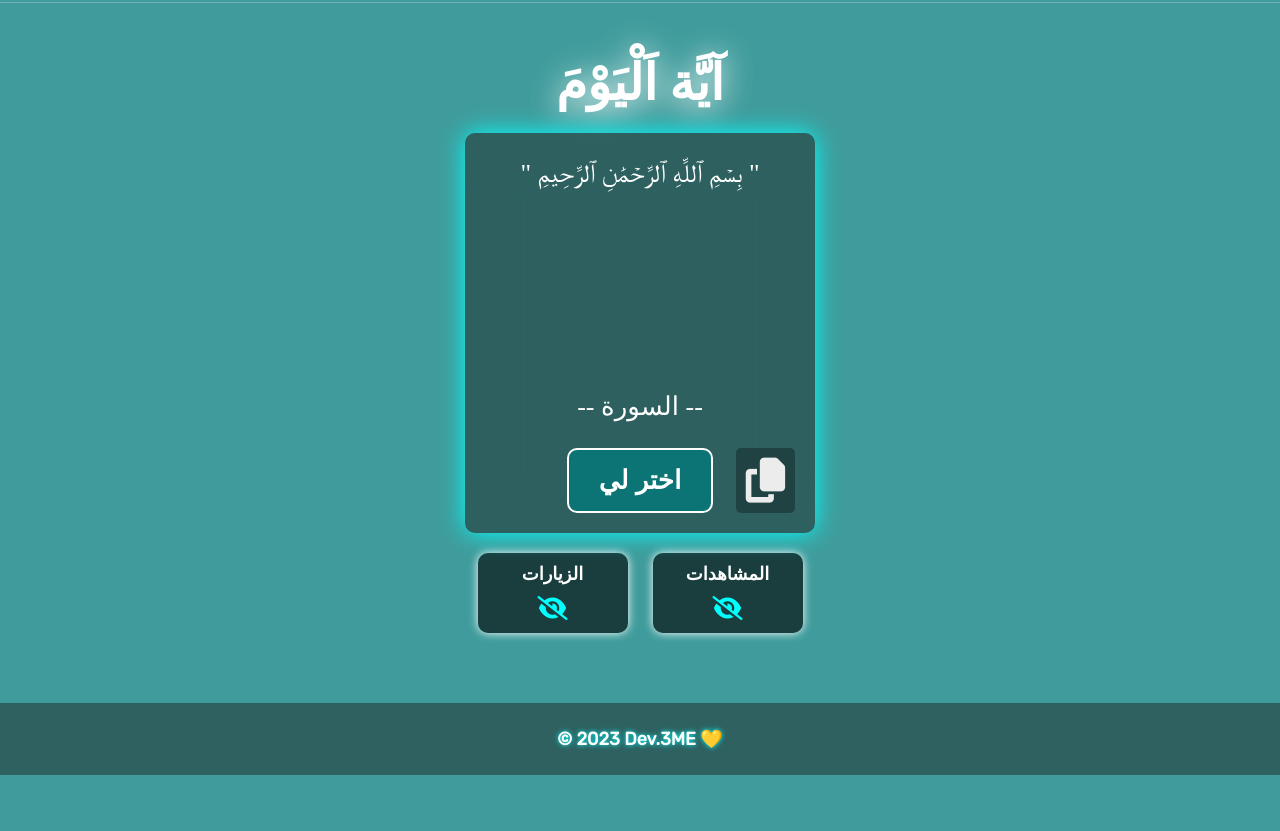
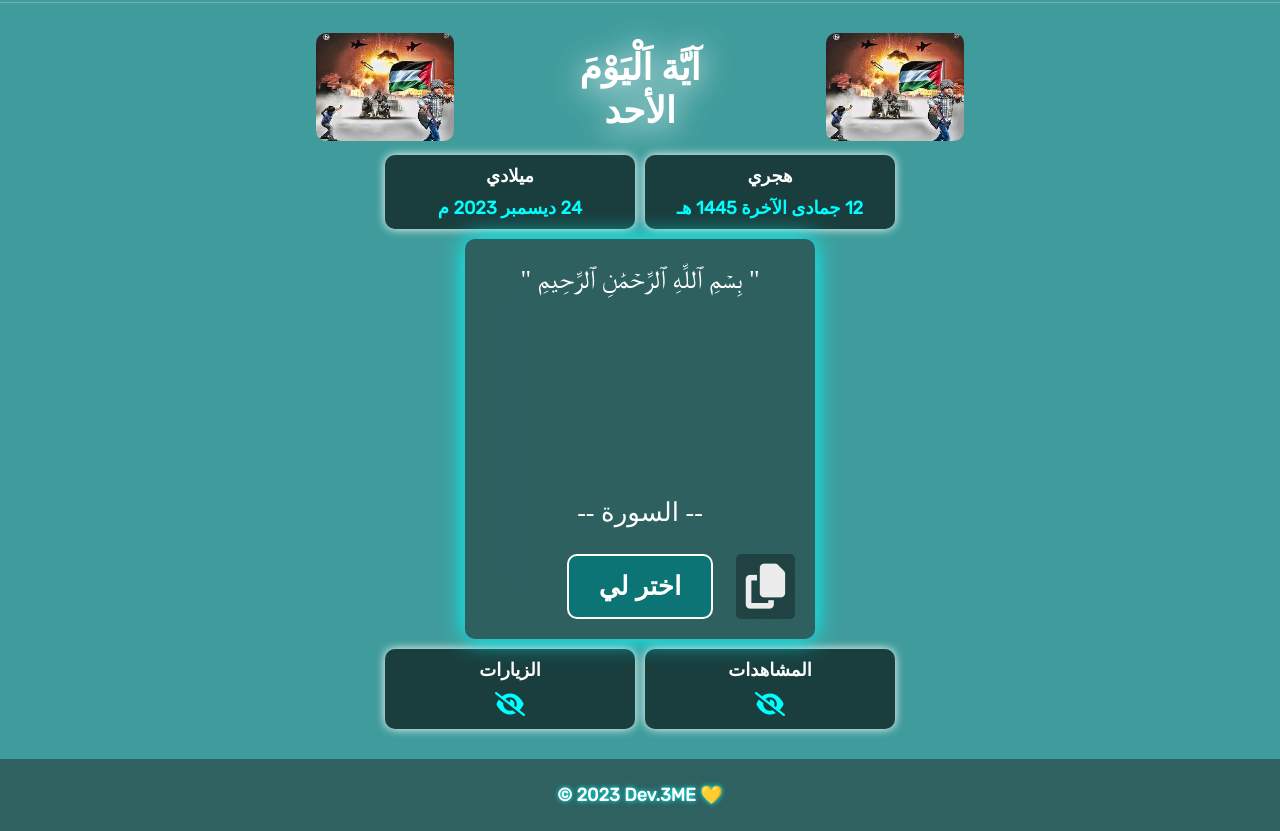
Before and after one commit to Dev-Abdalla-Magdy/Aytu_Alyum, a plain HTML site: page index.html in a window 1280 px wide. Shown: the part 58-889 px from the top of the page. Before the commit the page ends 833 px from the top, so only its background shows below. Drawn offline with nearby package versions, Linux system fonts and the light colour scheme.

Commit message:
Add New Features Date & Images & Update Information

```diff
--- a/assets/css/style.css
+++ b/assets/css/style.css
@@ -9,7 +9,7 @@
 body {
   background: rgba(0, 123, 123, 0.75);
   height: 100vh;
-  width: 100vw;
+  width: 100%;
   font-family: "Rubik", sans-serif;
 }
 .hide {
@@ -24,16 +24,17 @@ body {
   justify-content: space-between;
   text-align: center;
   position: relative;
-  gap: 20px;
 }
 @media (min-width: 768px) {
   .app {
-    gap: 50px;
+    gap: 20px;
   }
 }
 /* ========== Header Section ========== */
 .header-section {
   width: 100%;
+  border-bottom: 1px solid #dddddd50;
+  margin-bottom: 10px;
 }
 .header-section .contact {
   display: flex;
@@ -41,7 +42,6 @@ body {
   justify-content: space-between;
   width: 100%;
   padding: 10px 20px;
-  border-bottom: 1px solid #dddddd50;
 }
 #whatsapp,
 #info {
@@ -77,7 +77,7 @@ body {
 }
 .info-box {
   width: 350px;
-  height: 400px;
+  min-height: 400px;
   display: flex;
   flex-direction: column;
   align-items: center;
@@ -126,11 +126,30 @@ body {
 }
 /* ========== Header Section ========== */
 /* ========== Body Section ========== */
+.body-section {
+  width: 100%;
+  display: flex;
+  flex-direction: column;
+  align-items: center;
+  justify-content: space-between;
+  gap: 10px;
+}
+.title-content {
+  display: flex;
+  align-items: center;
+  justify-content: space-between;
+  padding: 0 20px;
+  gap: 10px;
+}
 .title {
-  font-size: 50px;
+  font-size: 36px;
   color: #fff;
   filter: drop-shadow(0px 5px 15px #fff);
-  margin-bottom: 20px;
+  width: 100%;
+}
+.img img {
+  max-width: 100%;
+  border-radius: 10px;
 }
 .body-content {
   display: flex;
@@ -207,14 +226,24 @@ body {
 }
 /* ========== Body Section ========== */
 /* ========== Visitors Section ========== */
-.visits-container {
+.visits-container,
+.date-container {
   display: flex;
-  align-items: center;
-  justify-content: space-around;
   width: 100%;
-  padding: 20px 0;
+  padding: 0 20px;
+  gap: 10px;
+  width: 100%;
+  justify-content: space-between;
 }
-.visits-container .content {
+@media (min-width: 540px) {
+  .visits-container,
+  .date-container {
+    justify-content: center;
+    flex-direction: row;
+  }
+}
+.visits-container .content,
+.date-container .content {
   padding: 10px;
   background: #00000099;
   border-radius: 10px;
@@ -222,17 +251,33 @@ body {
   color: #fff;
   display: flex;
   align-items: center;
-  justify-content: center;
+  justify-content: space-around;
   flex-direction: column;
   gap: 10px;
-  width: 150px;
+  width: 9rem;
 }
-.visits-container .content h4 {
+@media (min-width: 540px) {
+  .visits-container .content,
+  .date-container .content {
+    width: 250px;
+  }
+}
+.date-container .content {
+  justify-content: normal;
+}
+.visits-container .content h4,
+.date-container .content h4 {
   font-size: 18px;
 }
-.visits-container .content span {
+.visits-container .content span,
+.day-container .content span {
   font-size: 24px;
   font-weight: bold;
+  color: #00ffff;
+}
+.date-container .content span {
+  font-weight: bold;
+  font-size: 18px;
   color: #00ffff;
 }
 /* ========== Visitors Section ========== */
@@ -249,5 +294,6 @@ body {
   color: #fff;
   background: #1b1b1b75;
   text-shadow: 0 0 5px #00ffff;
+  margin-top: 10px;
 }
 /* ========== Footer Section ========== */
--- a/assets/js/main.js
+++ b/assets/js/main.js
@@ -25,6 +25,30 @@ function hideInfo() {
   infoBox.classList.add("hide");
 }
 
+let hijri = document.getElementById("hijri");
+let frinji = document.getElementById("frinji");
+let day = document.getElementById("day");
+
+let tDate = new Intl.DateTimeFormat("ar-US", {
+  day: "numeric",
+  month: "long",
+  year: "numeric",
+}).format(Date.now());
+
+let hDate = new Intl.DateTimeFormat("ar-US-u-ca-islamic", {
+  day: "numeric",
+  month: "long",
+  year: "numeric",
+}).format(Date.now());
+
+let dayDate = new Intl.DateTimeFormat("ar-US-u-ca-islamic", {
+  weekday: "long",
+}).format(Date.now());
+
+frinji.innerHTML = `${tDate} م`;
+hijri.innerHTML = `${hDate}`;
+day.innerHTML = `${dayDate}`;
+
 chooseAyaBtn.addEventListener("click", chooseRandom);
 
 function chooseRandom() {
@@ -33,13 +57,13 @@ function chooseRandom() {
   fetch("https://api.alquran.cloud/v1/quran/ar.asad")
     .then((res) => res.json())
     .then((data) => {
-      const ranSura = Math.floor(Math.random() * data.data.surahs.length);
+      let ranSura = Math.floor(Math.random() * data.data.surahs.length);
       currentSura = data.data.surahs[ranSura];
 
-      const ranAya = Math.floor(Math.random() * currentSura.ayahs.length);
+      let ranAya = Math.floor(Math.random() * currentSura.ayahs.length);
       currentAya = currentSura.ayahs[ranAya];
 
-      let ayaText = `"${currentAya.text}"`;
+      let ayaText = `" ${currentAya.text} "`;
       let suraText = `-- ${currentSura.name} (${currentAya.numberInSurah}) --`;
 
       if (currentAya.numberInSurah === 1) {
@@ -56,7 +80,10 @@ function chooseRandom() {
       copyBtn.addEventListener("click", copyText);
 
       function copyText() {
-        navigator.clipboard.writeText(`${ayaText}\n${suraText}`);
+        navigator.clipboard.writeText(
+          `===== ${dayDate} =====\n${hDate}\n${tDate} م\n${ayaText}\n${suraText}
+        `
+        );
       }
     });
 
--- a/index.html
+++ b/index.html
@@ -65,8 +65,10 @@
         <div class="info-box">
           <h2 class="info-box-title">معلومات عن التطبيق</h2>
           <p class="info-box-text">
-            تطبيق "آية اليوم" هو تطبيق يختار آية من 6236 آية من كتاب الله
-            عن طريق الضغط على زر "اختر لي" تظهر الآية تقرأها وتأخذ الأجر والمطور يأخذالأجر ونفع الله
+            تطبيق "آية اليوم" هو تطبيق يختار آية من 6236 آية من كتاب الله عز وجل
+            عن طريق الضغط على زر "اختر لي" تظهر الآية تقرأها وتأخذ الأجر ويوجد خاصية نسخ الآية مع اسم السورة ورقم الآية
+            وأيضا اليوم والتاريخين الهجري والميلادي هذا العمل خالص لوجه الله وأيضا على أرواح شهداء المسلمين في جميع بقاع
+            الأرض ونفع الله
             بي وبكم ورزقنا الجنان اللهم آمين 🤲
           </p>
         </div>
@@ -74,7 +76,30 @@
     </div>
 
     <div class="body-section">
-      <h1 class="title">آيَّة اَلْيَوْمَ</h1>
+      <div class="title-content">
+        <div class="img">
+          <img src="assets/imgs/img.jpeg" alt="">
+        </div>
+        <h1 class="title">آيَّة اَلْيَوْمَ
+          <br>
+          <span id="day"></span>
+        </h1>
+        <div class="img">
+          <img src="assets/imgs/img.jpeg">
+        </div>
+      </div>
+
+      <div class=" date-container" id="date_container">
+        <div class="content">
+          <h4>هجري</h4>
+          <span id="hijri"></span>
+        </div>
+        <div class="content">
+          <h4>ميلادي</h4>
+          <span id="frinji"></span>
+        </div>
+      </div>
+
       <div class="body-content">
         <div class="text">
           <div class="aya" id="aya">
@@ -85,6 +110,7 @@
         <button class="btn" id="btn">اختر لي</button>
         <i class="fa-solid fa-copy" id="copy" title="نسخ"></i>
       </div>
+
       <div class="visits-container" id="visits_container">
         <div class="content">
           <h4>المشاهدات</h4>
```
Also changed, not shown: assets/imgs/4367ae119593477.Y3JvcCwxOTEyLDE0OTUsMCww.jpg (added), assets/imgs/OIP.jpeg (added), assets/imgs/download.jpeg (added), assets/imgs/images.jpeg (added), assets/imgs/img.jpeg (added).
